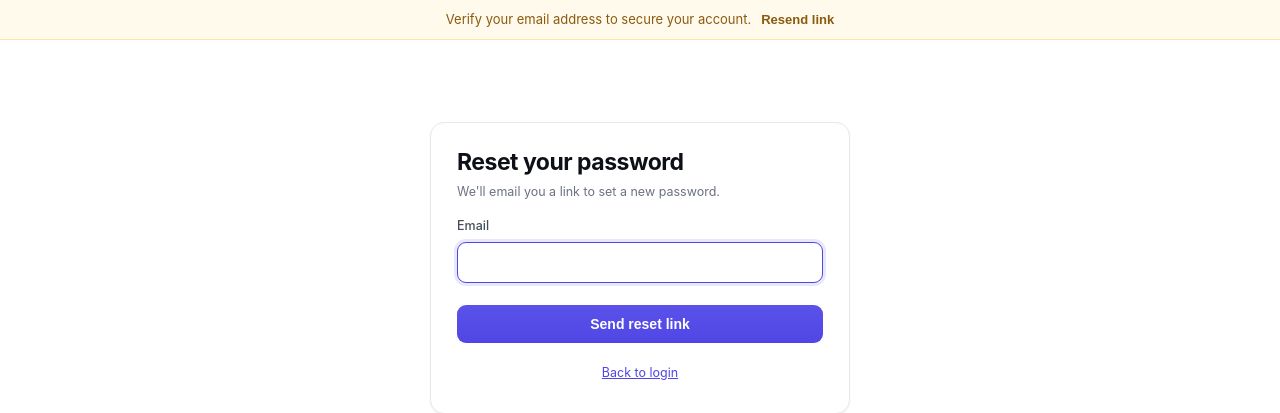
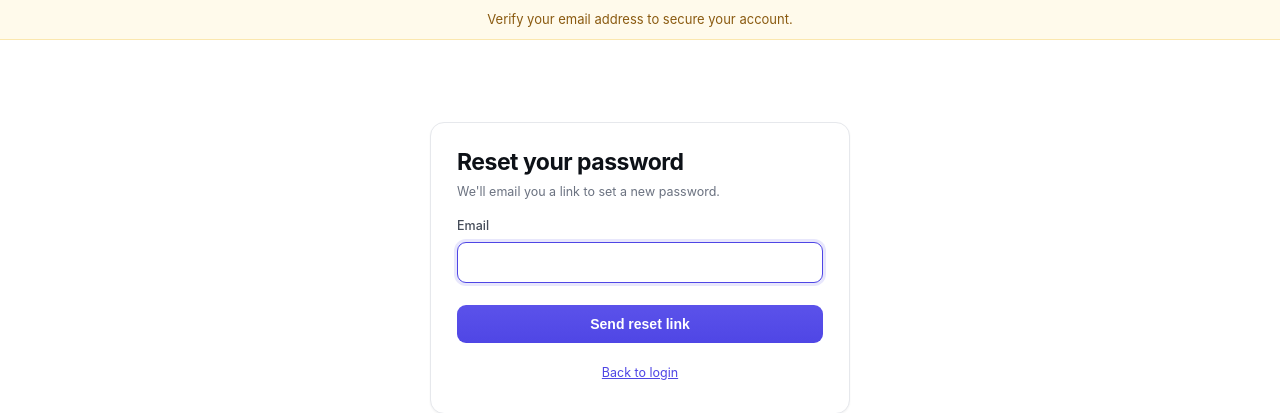
Before and after one commit to ArunkumarBaddepalli/ai-customer-support-rag, a Flask app: page /forgot-password in a window 1280 px wide. Shown: the part 71-484 px from the top of the page. Run offline with Flask 3, Linux system fonts and the light colour scheme; the visitor is signed in with stand-in values (Sample User, id 1); data comes from the database, SQL or seed files in the repository; some libraries are stand-ins or nearby versions.

Commit message:
Remove resend-verification button until email delivery works for any address
Clicking it silently did nothing for most accounts: Resend's sandbox sender
can only deliver to the account owner's own inbox, so the button was a dead
end with no visible error. Leaving the informational banner text in place;
the /resend-verification route is untouched for when a verified domain
lifts the delivery restriction.

```diff
--- a/templates/base.html
+++ b/templates/base.html
@@ -26,9 +26,6 @@
   {% if user and not user.email_verified %}
     <div class="verify-banner">
       <span>Verify your email address to secure your account.</span>
-      <form method="post" action="{{ url_for('resend_verification') }}">
-        <button type="submit" class="link-quiet">Resend link</button>
-      </form>
     </div>
   {% endif %}
 
```
